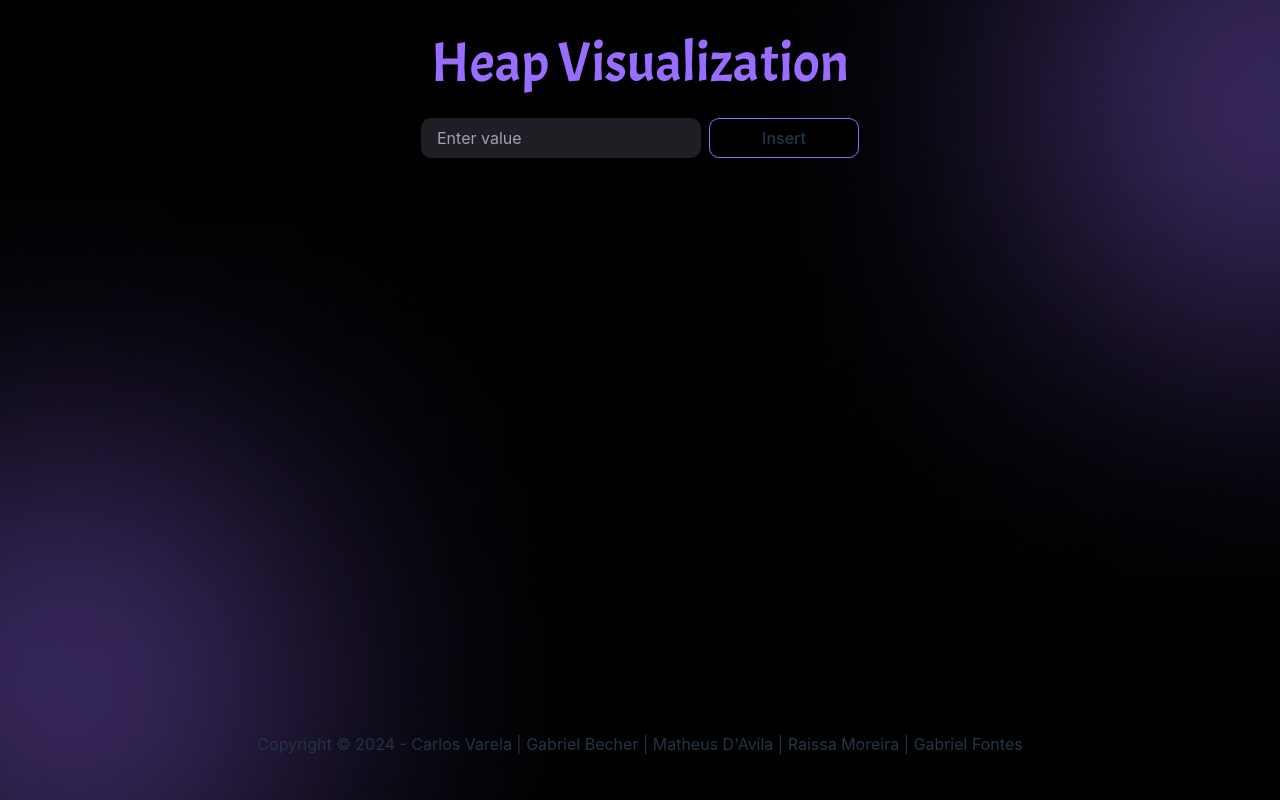
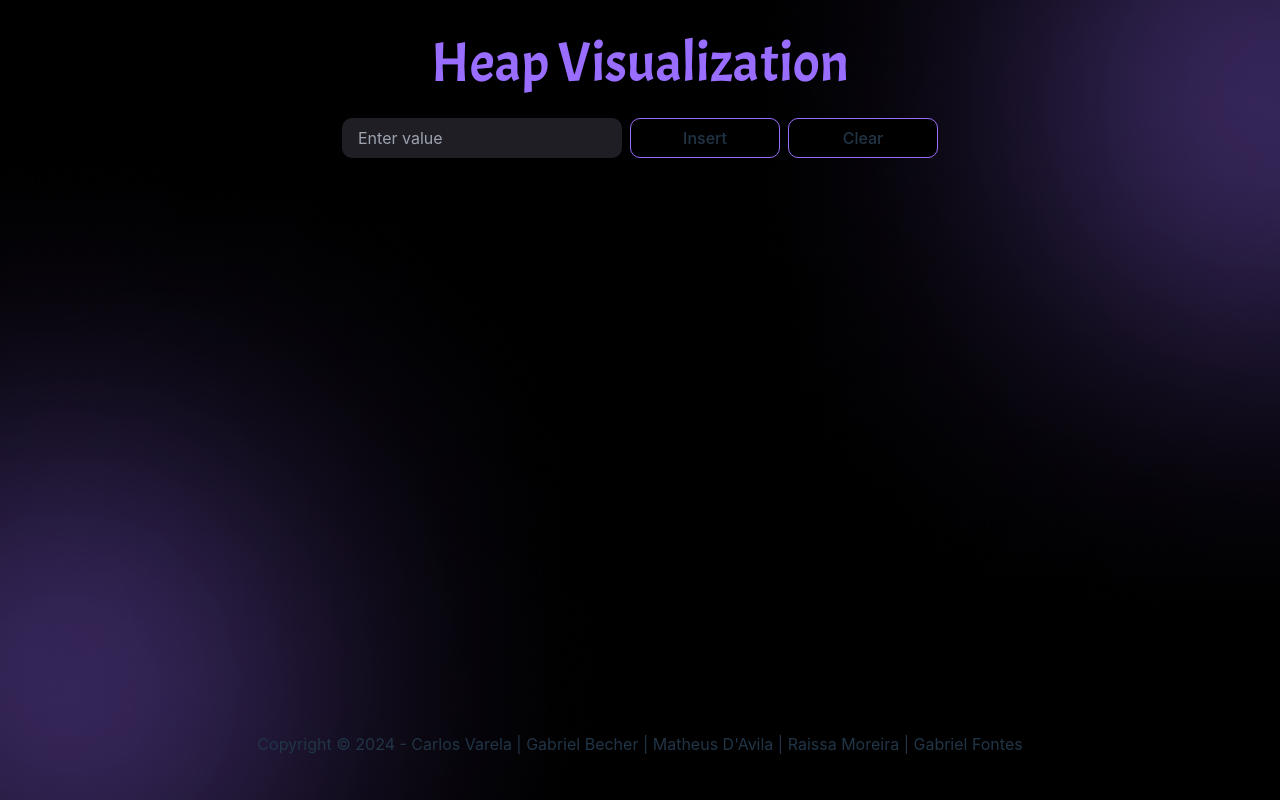
Before and after one commit to RaissaMoreira/heap, a React (Vite) app: page / in a window 1280 px wide. Built offline with nearby package versions, Linux system fonts and the light colour scheme.

Commit message:
added clear three button

```diff
--- a/src/components/HeapV/index.tsx
+++ b/src/components/HeapV/index.tsx
@@ -141,6 +141,14 @@ function HeapV() {
     }
   }, [inputValue, heap, isAnimating]);
 
+  const handleClear = () => {
+    setHeap(new Heap(heapType));
+    setAnimationSteps([]);
+    setCurrentStep(0);
+    setIsAnimating(false);
+    setInputValue("");
+  };
+
   useEffect(() => {
     if (isAnimating && currentStep < animationSteps.length) {
       const currentStepData = animationSteps[currentStep];
@@ -179,6 +187,7 @@ function HeapV() {
           placeholder="Enter value"
         />
         <button onClick={handleInsert}>Insert</button>
+        <button onClick={handleClear}>Clear</button>
       </div>
 
       {/* Visualização do Heap como Array */}
```
